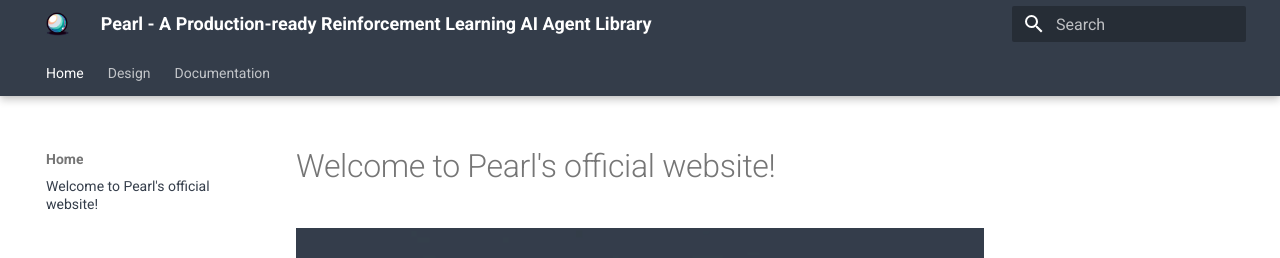
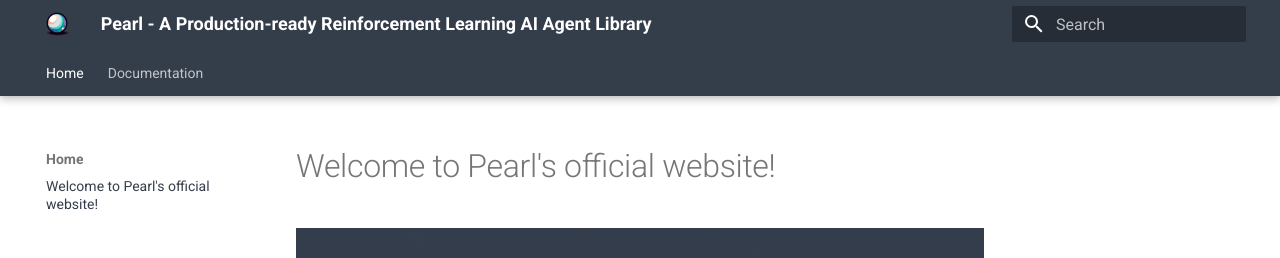
Before and after one commit to PearlAgent/PearlAgent.github.io, an MkDocs documentation site: the page built from docs/index.md, in a window 1280 px wide. Shown: the top 258 px of the page. Built offline with MkDocs 1.6.1 and Material for MkDocs 9.7.7, drawn with Linux system fonts in a browser that asks for light colours.

Commit message:
remove design for now

```diff
--- a/mkdocs.yml
+++ b/mkdocs.yml
@@ -14,7 +14,5 @@ extra_css:
 nav:
   - Home:
     - index.md
-  - Design:
-    - design.md
   - Documentation:
     - documentation.html
```
